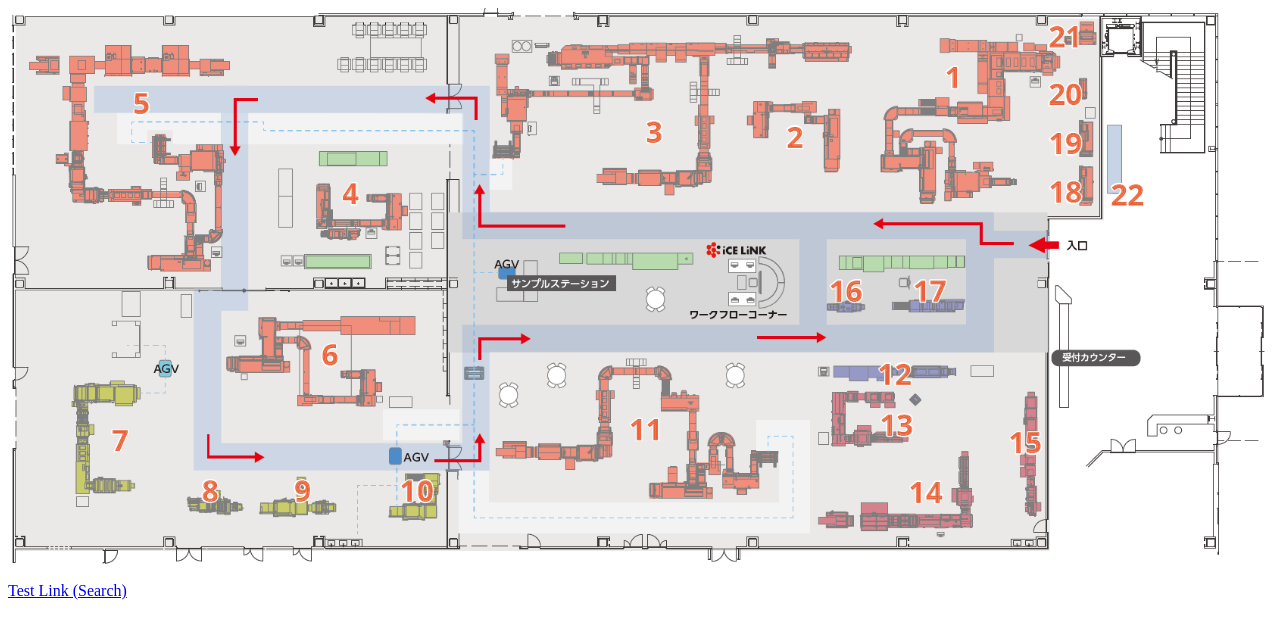
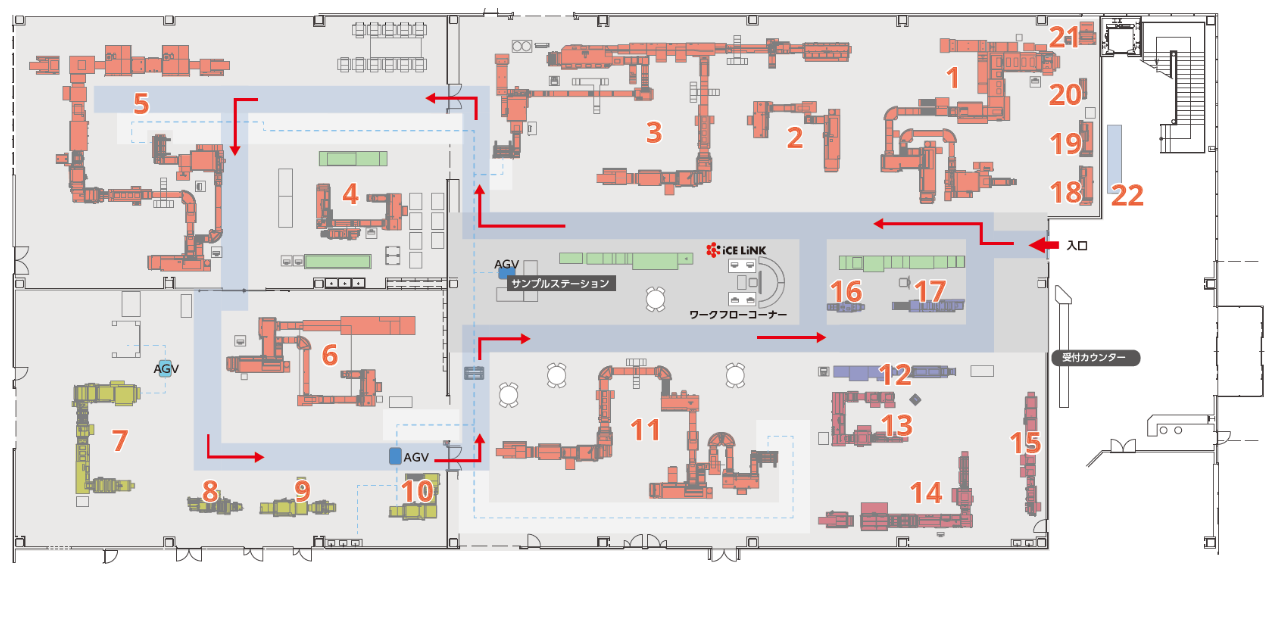
Before and after one commit to Minion-Yuko/HorizonJPFM.github.io, a plain HTML site: page index.html in a window 1280 px wide. Drawn offline with nearby package versions, Linux system fonts and the light colour scheme.

Commit message:
Update index.html
No link, can I still get the other html file?

```diff
--- a/index.html
+++ b/index.html
@@ -33,10 +33,6 @@
 	</map>
 </div>
 
-<div>
-<p><a href="search.html">Test Link (Search)</a></p>
-</div>
-
 <script src="https://ajax.googleapis.com/ajax/libs/jquery/1.11.0/jquery.min.js"></script>
 <script src="image-map-resizer-master/js/imageMapResizer.min.js"></script>
 <script>
```
